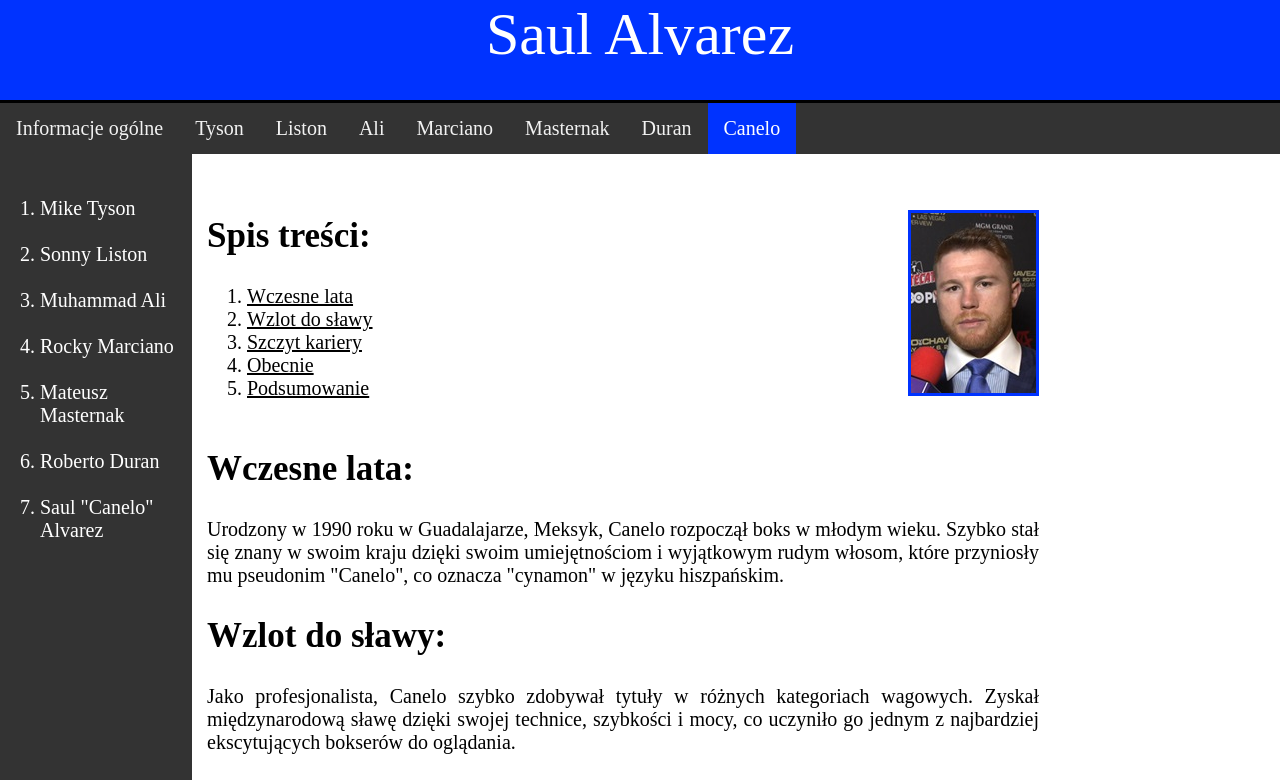
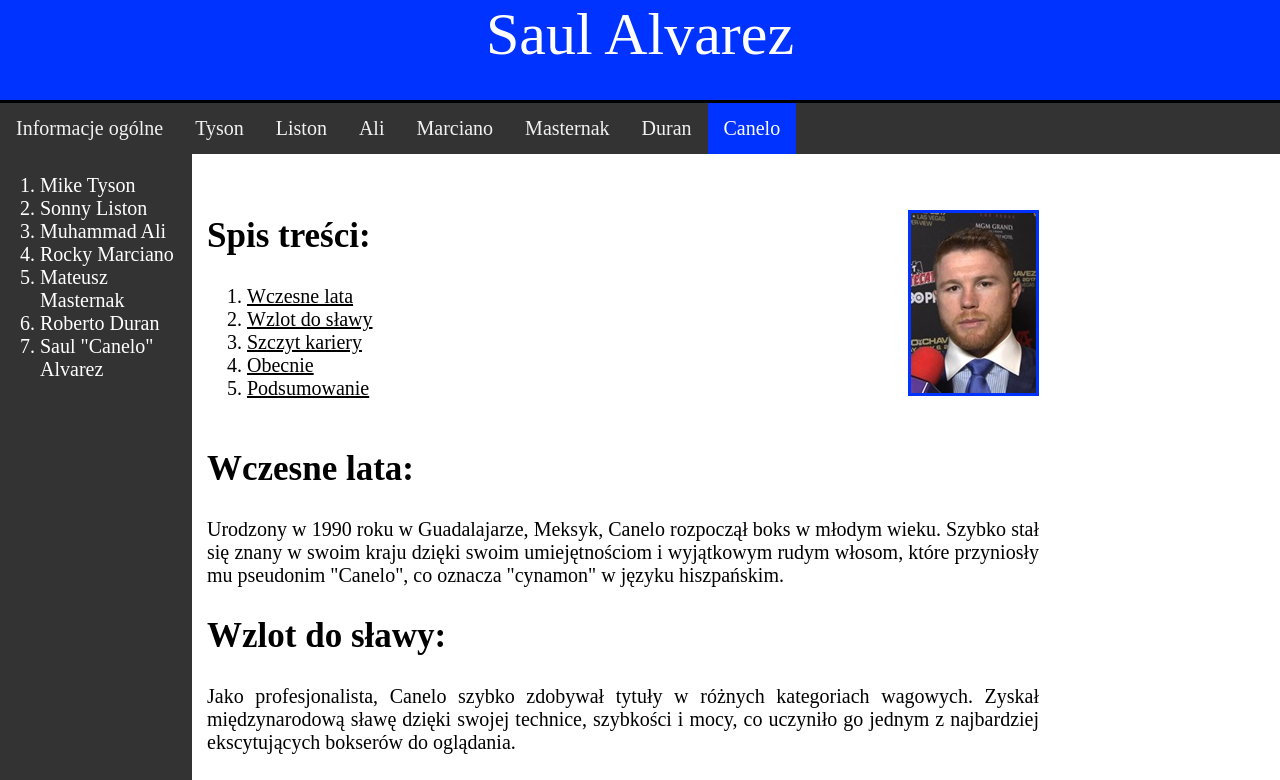
Before and after one commit to JakubZawodniak/7_cudownych_bokserow, a plain HTML site: page canelo.html in a window 1280 px wide. Shown: the top 780 px of the page. Drawn offline with Linux system fonts and the light colour scheme.

Commit message:
Update canelo.html

```diff
--- a/canelo.html
+++ b/canelo.html
@@ -49,13 +49,13 @@ Canelo
 </div> -->
 
 <div class="menulewe2">
-<ol><br>
-<li><a href="https://pl.wikipedia.org/wiki/Mike_Tyson" target="_blank" class="menu">Mike Tyson</a></li><br>
-<li><a href="https://pl.wikipedia.org/wiki/Sonny_Liston" target="_blank" class="menu">Sonny Liston</a></li><br>
-<li><a href="https://pl.wikipedia.org/wiki/Muhammad_Ali_(ameryka%C5%84ski_bokser)" target="_blank" class="menu">Muhammad Ali</a></li><br>
-<li><a href="https://pl.wikipedia.org/wiki/Rocky_Marciano" target="_blank" class="menu">Rocky Marciano</a></li><br>
-<li><a href="https://pl.wikipedia.org/wiki/Mateusz_Masternak" target="_blank" class="menu">Mateusz Masternak</a></li><br>
-<li><a href="https://pl.wikipedia.org/wiki/Roberto_Dur%C3%A1n" target="_blank" class="menu">Roberto Duran</a></li><br>
+<ol>
+<li><a href="https://pl.wikipedia.org/wiki/Mike_Tyson" target="_blank" class="menu">Mike Tyson</a></li>
+<li><a href="https://pl.wikipedia.org/wiki/Sonny_Liston" target="_blank" class="menu">Sonny Liston</a></li>
+<li><a href="https://pl.wikipedia.org/wiki/Muhammad_Ali_(ameryka%C5%84ski_bokser)" target="_blank" class="menu">Muhammad Ali</a></li>
+<li><a href="https://pl.wikipedia.org/wiki/Rocky_Marciano" target="_blank" class="menu">Rocky Marciano</a></li>
+<li><a href="https://pl.wikipedia.org/wiki/Mateusz_Masternak" target="_blank" class="menu">Mateusz Masternak</a></li>
+<li><a href="https://pl.wikipedia.org/wiki/Roberto_Dur%C3%A1n" target="_blank" class="menu">Roberto Duran</a></li>
 <li><a href="https://pl.wikipedia.org/wiki/Sa%C3%BAl_%C3%81lvarez" target="_blank" class="menu">Saul "Canelo" Alvarez</a></li>
 </ol>
 </div>
@@ -71,7 +71,7 @@ Canelo
 <li><a href="#obecnie" class="spis">Obecnie</a></li>
 <li><a href="#podsumowanie" class="spis">Podsumowanie</a></li>
 </ol></div><br>
-<div  class="zdj"><img src="multimedia/canelo.jpg"></div>
+<div  class="zdj"><img src="multimedia/canelo.jpg" alt=" "></div>
 <div class="opis"><h2><a name="lata" href="#spis" class="tytul">Wczesne lata:</a></h2>
 <div>Urodzony w 1990 roku w Guadalajarze, Meksyk, Canelo rozpoczął boks w młodym wieku. Szybko stał się znany w swoim kraju dzięki swoim umiejętnościom i wyjątkowym rudym włosom, które przyniosły mu pseudonim "Canelo", co oznacza "cynamon" w języku hiszpańskim.</div>
 
```
